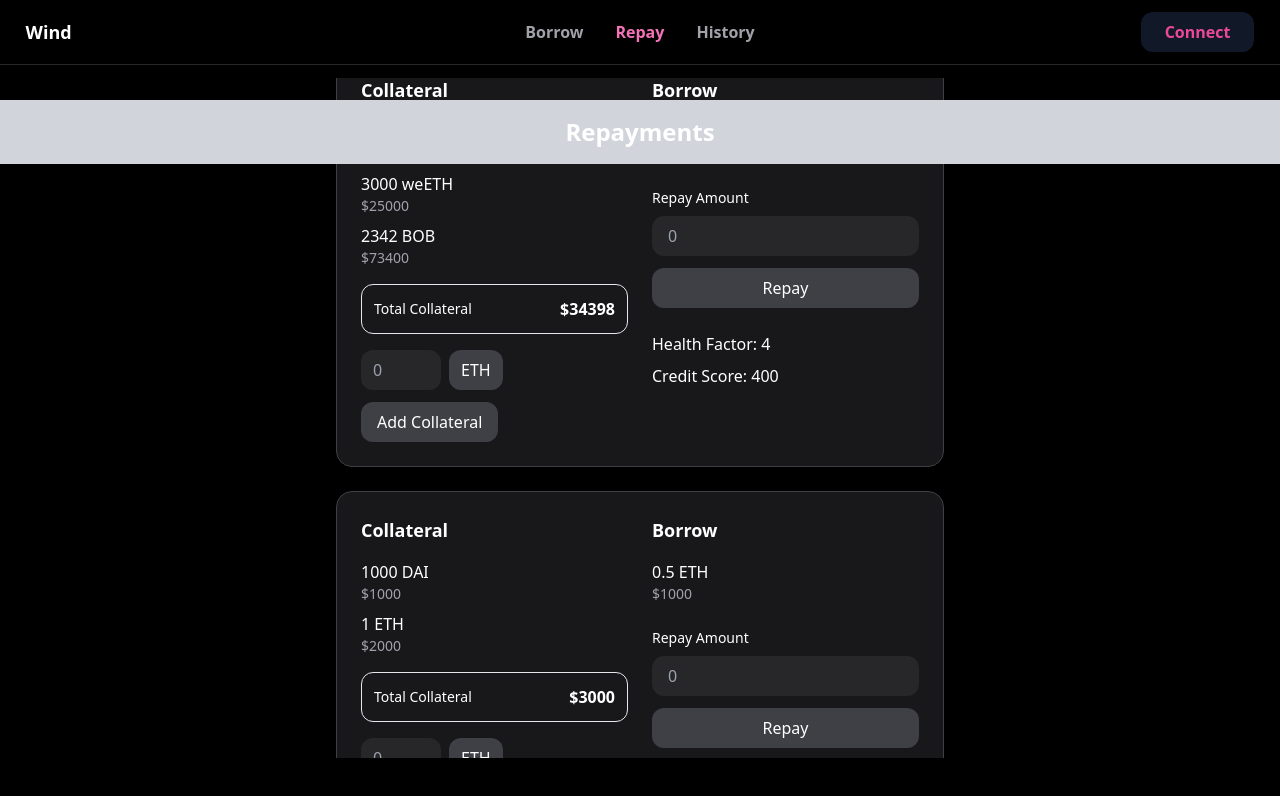
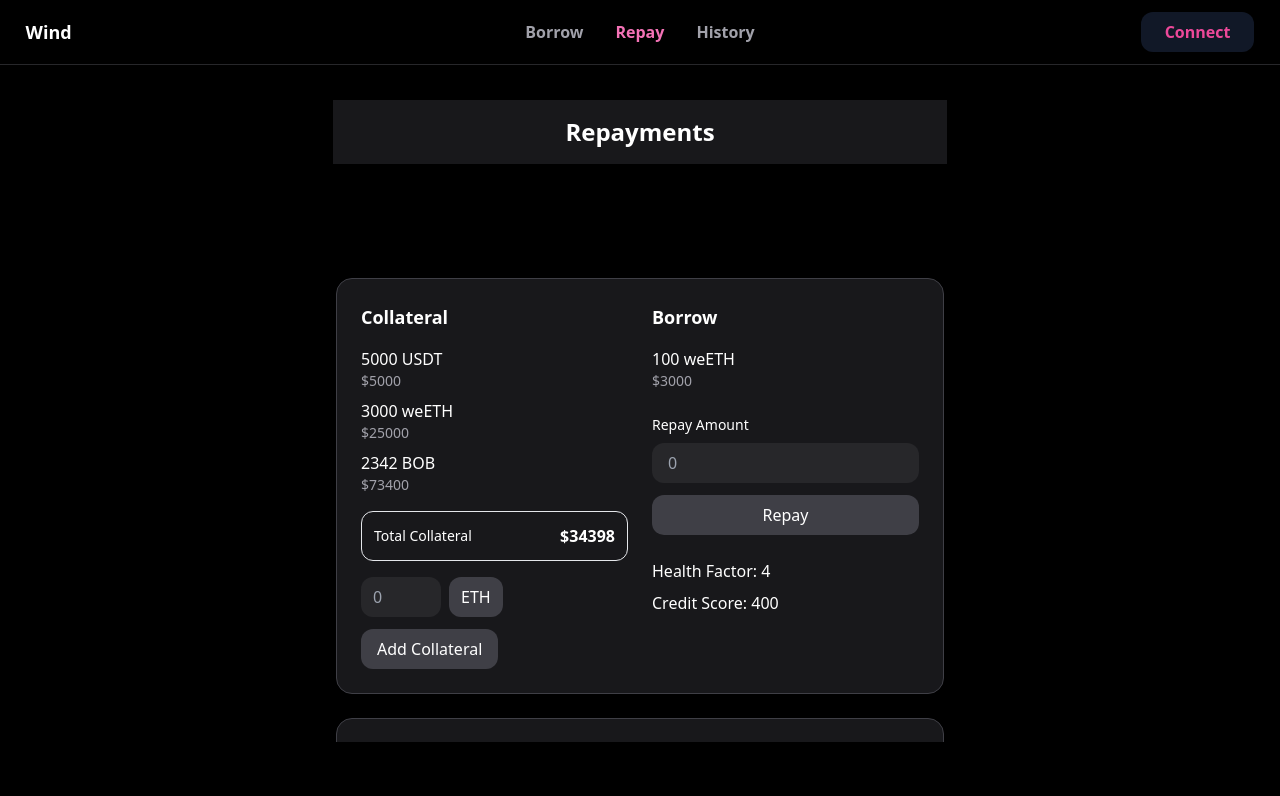
Before and after one commit to aryanbaranwal001/Credit-Bank-FrontEnd, a React (Vite) app in the folder frontEnd/: page /repay in a window 1280 px wide. Shown: the top 796 px of the page. Built offline with nearby package versions, Linux system fonts and the light colour scheme.

Commit message:
centered the carsd and trying to make it good

```diff
--- a/frontEnd/src/output.css
+++ b/frontEnd/src/output.css
@@ -598,20 +598,8 @@ video {
   top: 5rem;
 }
 
-.top-\[10vh\] {
-  top: 10vh;
-}
-
 .top-\[100px\] {
   top: 100px;
-}
-
-.top-\[0px\] {
-  top: 0px;
-}
-
-.top-\[100x\] {
-  top: 100x;
 }
 
 .z-10 {
@@ -693,8 +681,12 @@ video {
   margin-top: 20%;
 }
 
-.mt-\[60vh\] {
-  margin-top: 60vh;
+.mt-\[23vh\] {
+  margin-top: 23vh;
+}
+
+.mt-\[21vh\] {
+  margin-top: 21vh;
 }
 
 .box-border {
@@ -793,6 +785,26 @@ video {
   width: 100%;
 }
 
+.w-\[100\%\] {
+  width: 100%;
+}
+
+.w-\[60\%\] {
+  width: 60%;
+}
+
+.w-\[40\%\] {
+  width: 40%;
+}
+
+.w-\[50\%\] {
+  width: 50%;
+}
+
+.w-\[48\%\] {
+  width: 48%;
+}
+
 .max-w-7xl {
   max-width: 80rem;
 }
@@ -801,12 +813,20 @@ video {
   max-width: 50%;
 }
 
+.max-w-\[60\%\] {
+  max-width: 60%;
+}
+
 .max-w-md {
   max-width: 28rem;
 }
 
 .max-w-sm {
   max-width: 24rem;
+}
+
+.max-w-\[100\%\] {
+  max-width: 100%;
 }
 
 .flex-1 {
@@ -861,6 +881,10 @@ video {
 
 .items-center {
   align-items: center;
+}
+
+.justify-start {
+  justify-content: flex-start;
 }
 
 .justify-center {
--- a/frontEnd/src/pages/Repay.jsx
+++ b/frontEnd/src/pages/Repay.jsx
@@ -20,20 +20,21 @@ const RepayCard = () => {
   };
 
   return (
-    <div className="h-[85vh] relative overflow-y-auto custom-scrollbar p-4 text-white bg-black flex flex-col items-center justify-center">
-      <div className="flex relative items-center justify-center flex-col max-w-[50%] mt-[60vh]">
-
-        <div className="text-2xl top-[100px] fixed bg-gray-300 h-16 w-full flex items-center justify-center font-bold mb-4 z-10">
+    <div className="h-[85vh] relative text-white bg-black flex flex-col items-center justify-start p-4">
+      {/* Fixed Title */}
+      <div className="text-2xl fixed top-[100px] bg-zinc-900 h-16 w-[48%] flex items-center justify-center font-bold z-10">
         Repayments
       </div>
 
-        <div className="flex flex-col">
+      {/* Scrollable Card Section */}
+      <div className="mt-[23vh] w-full max-w-[50%] overflow-y-auto custom-scrollbar">
         {RepaymentData.map((item) => (
           <div
             key={item.id}
             className="w-full bg-zinc-900 rounded-2xl p-6 mb-6 shadow-lg border border-zinc-700"
           >
             <div className="grid grid-cols-1 md:grid-cols-2 gap-6">
+              {/* Left - Collateral */}
               <div>
                 <h2 className="text-lg font-semibold mb-4">Collateral</h2>
                 {item.collateral.map((col, idx) => (
@@ -68,14 +69,13 @@ const RepayCard = () => {
                 </button>
               </div>
 
+              {/* Right - Borrow */}
               <div>
                 <h2 className="text-lg font-semibold mb-4">Borrow</h2>
                 <div className="text-base">
                   {item.borrow.amount} {item.borrow.token}
                 </div>
-                  <div className="text-sm text-zinc-400">
-                    ${item.borrow.usd}
-                  </div>
+                <div className="text-sm text-zinc-400">${item.borrow.usd}</div>
 
                 <div className="mt-6">
                   <label className="block text-sm mb-2">Repay Amount</label>
@@ -90,16 +90,13 @@ const RepayCard = () => {
                 </div>
 
                 <div className="mt-6">
-                    <div className="mb-2">
-                      Health Factor: {item.healthFactor}
-                    </div>
+                  <div className="mb-2">Health Factor: {item.healthFactor}</div>
                   <div>Credit Score: {item.creditScore}</div>
                 </div>
               </div>
             </div>
           </div>
         ))}
-        </div>
       </div>
 
       {tokenModalOpen && (
```
Lines whose indentation alone changed are shown as unchanged.
